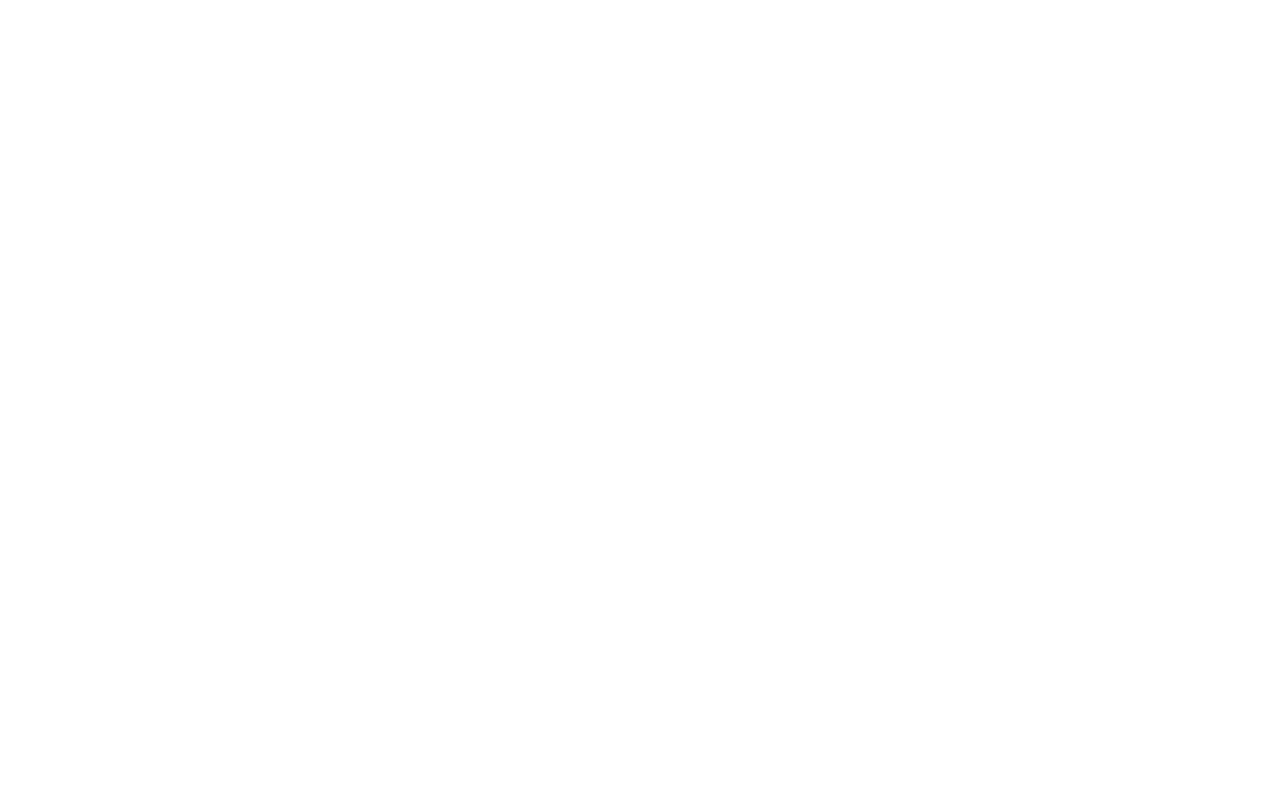
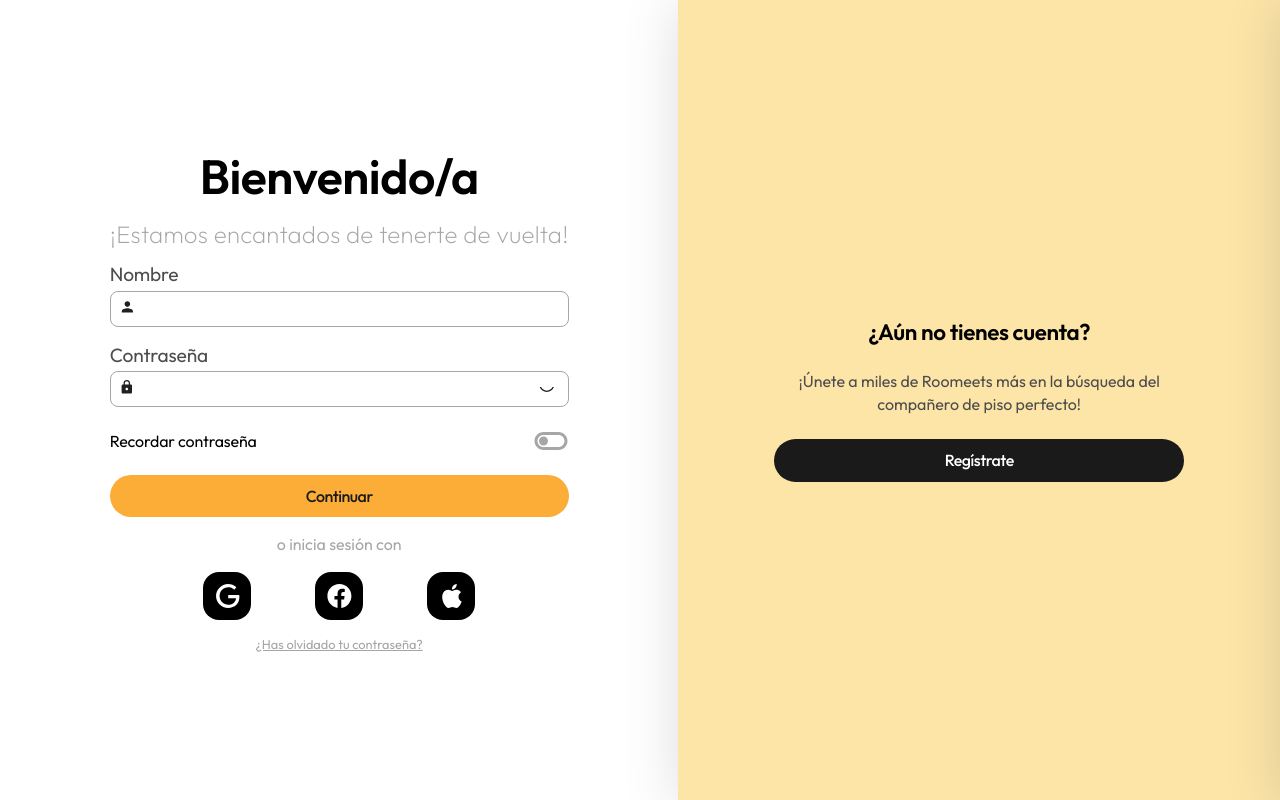
Before and after one commit to ESAT-ID3/5.-Roomeet, a React (Vite) app: page /loginanimation in a window 1280 px wide. Before the commit this address had no page. Built offline with nearby package versions, Linux system fonts and the light colour scheme.

Commit message:
Animación Login y componente Bubble del chat

```diff
--- a/src/App.tsx
+++ b/src/App.tsx
@@ -18,6 +18,7 @@ import { Icons } from "./components/icons/Icons";
 import { Social } from './components/social/social'
 import { DeskNa } from './components/desktop-nav/DeskNav'
 import { DeskFooter } from './components/footer/DeskFooter'
+import { BubbleChat } from './components/bubble-chat/BubbleChat'
 
 
 
@@ -27,7 +28,7 @@ function App() {
   return (
     <>
 
-      <DeskFooter/>
+      <BubbleChat hour="true"/>
     </>
   );
 }
--- a/src/components/bubble-chat/BubbleChat.css
+++ b/src/components/bubble-chat/BubbleChat.css
@@ -0,0 +1,47 @@
+@import url('https://fonts.googleapis.com/css2?family=DM+Sans:ital,opsz,wght@0,9..40,100..1000;1,9..40,100..1000&display=swap');
+
+*{
+    box-sizing: border-box;
+}
+
+body{
+    margin: 0;
+    padding: 0;
+}
+
+.bubble_container {
+    display: flex;
+    flex-direction: column;
+    align-items: flex-end;
+    gap: 0.3rem;
+}
+
+.bubble {
+    background-color: #FCC45F;
+    border-radius: 17px 17px 4px 17px;
+    display: inline-block;
+    padding: 6px 12px;
+    max-width: 50%;
+    word-wrap: break-word;  /* Para cortar palabras largas si es necesario */
+    white-space: normal;
+}
+
+.bubble p{
+    color: #070707;
+    font-family: "DM Sans";
+    font-size: 16px;
+    font-style: normal;
+    font-weight: 500;
+    line-height: normal;
+    text-align: left;
+}
+
+.bubble_time {
+    color: var(--White-White-800, #A6A6A6);
+font-family: "DM Sans";
+font-size: 0.8rem;
+font-style: normal;
+font-weight: 500;
+line-height: normal;
+text-align: end;
+}
--- a/src/components/bubble-chat/BubbleChat.tsx
+++ b/src/components/bubble-chat/BubbleChat.tsx
@@ -0,0 +1,14 @@
+import { div } from "framer-motion/client"
+import "./BubbleChat.css"
+
+export const BubbleChat = ({hour}) => {
+
+    return (
+    <div className="bubble_container">
+        <div className="bubble">
+            <p>Placegfdgdfgdfdgdfgdfdgdfgfholder</p>
+        </div>
+        {hour && <p className="bubble_time">00:00</p>}
+    </div>
+    );
+  };
--- a/src/components/button/Button.tsx
+++ b/src/components/button/Button.tsx
@@ -5,11 +5,11 @@ interface ButtonType {
   color?: "yellow" | "black" /*El ? significa que no es obligatorio ponerle un color*/
 }
 
-export const Button = ({text,color="yellow"}:ButtonType) => {
+export const Button = ({text,color="yellow", onClick }:ButtonType) => {
 
   return (
     <>
-      <button className={color}>{text}</button>
+      <button onClick={onClick} className={color}>{text}</button>
     </>
   )
 }
--- a/src/main.tsx
+++ b/src/main.tsx
@@ -15,6 +15,7 @@ import { Register } from './pages/register/Register.tsx';
 import { SeenProfiles } from './pages/seenProfiles/SeenProfiles.tsx';
 import { Swipe } from './pages/swipe/Swipe.tsx';
 import { Match } from './pages/match/match.tsx';
+import { AuthSlider } from './pages/auth-slider/AuthSlider.tsx';
 
 
 
@@ -33,6 +34,7 @@ createRoot(document.getElementById('root')!).render(
       <Route path='/privacyPolitics' element={<PrivacyPolitics/>} />
       <Route path='/profile' element={<Profile/>} />
       <Route path='/register' element={<Register/>} />
+      <Route path='/loginanimation' element={<AuthSlider/>} />
       <Route path='/seenProfiles' element={<SeenProfiles/>} />
       <Route path='/swipe' element={<Swipe/>} />
       <Route path='/match' element={<Match/>} /> {/* Provisional hasta que sepamos que hacer */ }
--- /dev/null
+++ b/src/pages/auth-slider/AuthSlider.css
@@ -0,0 +1,25 @@
+.auth-slider {
+    overflow: hidden;
+    width: 100%;
+    height: 100vh;
+    position: relative;
+  }
+
+  .auth-slider__inner {
+    display: flex;
+    width: 200%; /* 2 paneles al 100% */
+    transition: transform 0.5s ease-in-out;
+    height: 100%;
+  }
+
+  .auth-panel {
+    width: 50%;
+    flex-shrink: 0;
+    height: 100%;
+  }
+
+  /* Mueve la vista al segundo panel (registro) */
+  .slide-left {
+    transform: translateX(-50%);
+
+  }
--- /dev/null
+++ b/src/pages/auth-slider/AuthSlider.tsx
@@ -0,0 +1,21 @@
+import { useState } from "react";
+import { LoginPage } from "../login/LoginPage";
+import { Register } from "../register/Register";
+import "./AuthSlider.css"; // aquí defines las clases para el desplazamiento
+
+export const AuthSlider = () => {
+    const [isLogin, setIsLogin] = useState(true);
+
+    return (
+      <div className="auth-slider">
+        <div className={`auth-slider__inner ${isLogin ? "" : "slide-left"}`}>
+          <div className="auth-panel">
+            <LoginPage onSwitch={() => setIsLogin(false)} />
+          </div>
+          <div className="auth-panel">
+            <Register onSwitch={() => setIsLogin(true)} />
+          </div>
+        </div>
+      </div>
+    );
+  };
--- a/src/pages/login/LoginPage.tsx
+++ b/src/pages/login/LoginPage.tsx
@@ -6,7 +6,8 @@ import { NavLink } from 'react-router'
 import { Input } from "../../components/input/input";
 import { Social } from "../../components/social/social";
 
-export const LoginPage = () => {
+export const LoginPage = ({ onSwitch }) => {
+
 
     return (
         <div className="login__page__container">
@@ -38,7 +39,14 @@ export const LoginPage = () => {
                         <span></span>
                 </div>
                 <h4>¡Únete a miles de Roomeets más en la búsqueda del compañero de piso perfecto!</h4>
-                <Button text="Regístrate" color="black"></Button>
+                <Button
+  text="Regístrate"
+  color="black"
+  onClick={() => {
+    console.log("Click en Regístrate");
+    onSwitch();
+  }}
+/>
             </div>
         </div>
     );
--- a/src/pages/register/Register.tsx
+++ b/src/pages/register/Register.tsx
@@ -6,7 +6,7 @@ import { NavLink } from 'react-router'
 import { Input } from "../../components/input/input";
 import { Social } from "../../components/social/social";
 
-export const Register = () => {
+export const Register = ({ onSwitch }) => {
 
     return (
         <div className="register__page__container">
@@ -34,7 +34,7 @@ export const Register = () => {
                     <span></span>
                 </div>
                 <h4>¡Únete a miles de Roomeets más en la búsqueda del compañero de piso perfecto!</h4>
-                <Button text="Inicia sesión" color="black"></Button>
+                <Button text="Inicia sesión" color="black" onClick={onSwitch}></Button>
             </div>
         </div>
     );
```
